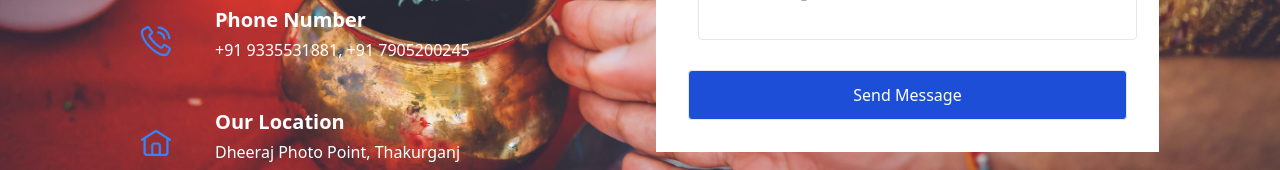
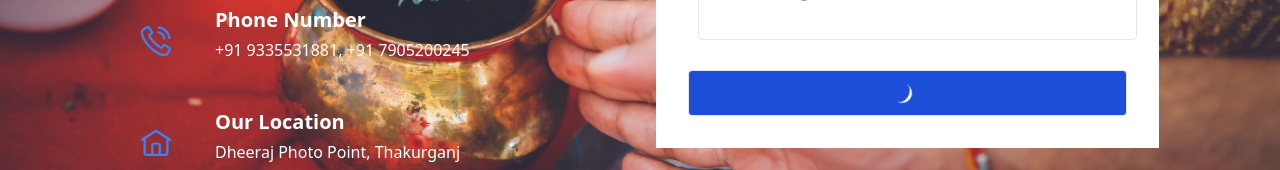
Before and after one commit to tejaspawar1137/photo-point, a Next.js app: page /components/Contact in a window 1280 px wide. Shown: the part 520-690 px from the top of the page. Built offline with nearby package versions, Linux system fonts and the light colour scheme.

Commit message:
sbi 40 fInalized

```diff
--- a/app/api/routes/Email/Send/route.ts
+++ b/app/api/routes/Email/Send/route.ts
@@ -7,7 +7,6 @@ export async function POST(req: Request, res: Response) {
     const reqBody = await req.json();
     const { formData } = reqBody;
 
-    // Create a Nodemailer transporter
     const transporter = nodemailer.createTransport({
       service: "gmail",
       auth: {
@@ -16,7 +15,6 @@ export async function POST(req: Request, res: Response) {
       },
     });
 
-    // Setup email data
     const mailOptions = {
       from: formData.email,
       to: "sharmaaniket682@gmail.com",
@@ -27,13 +25,13 @@ export async function POST(req: Request, res: Response) {
            <p>Message: ${formData.message}</p>`,
     };
 
-    // Send the email
-    const info = await transporter.sendMail(mailOptions);
+   await transporter.sendMail(mailOptions);
     return NextResponse.json(
       { success: true, message: "Email sent successfully" },
       { status: 200 }
     );
   } catch (error) {
+    console.log(error);
     return NextResponse.json(
       { success: false, message: "Failed to send email, please try again." },
       { status: 500 }
--- a/app/components/Contact/page.tsx
+++ b/app/components/Contact/page.tsx
@@ -24,7 +24,7 @@ const Contact = () => {
   });
 
   const [loading, setLoading] = useState(false); // Added loading state
-
+  const [mailLoading, setmailLoading] = useState(false);
   const authtoken = useSelector(
     (state) => (state as any).userReducer?.authtoken
   );
@@ -52,7 +52,7 @@ const Contact = () => {
   const handleSubmit = async (e: any) => {
     e.preventDefault();
 
-    setLoading(true);
+    setmailLoading(true);
 
     const sendBody = {
       formData,
@@ -80,7 +80,7 @@ const Contact = () => {
       return res; // Return the created folder
     } catch (error) {
     } finally {
-      setLoading(false);
+      setmailLoading(false);
     }
   };
 
@@ -94,14 +94,11 @@ const Contact = () => {
     visible: { opacity: 1, x: 10, transition: { duration: 1 } },
   };
 
-  return (
-   !loading? <div className="absolute top-0 w-full">
+  return !loading ? (
+    <div className="absolute top-0 w-full">
       <NavBar content={"white"} />
       <section className=" z-10 pt-16 pb-8 sm:pb-0 sm:pt-0 overflow-hidden h-[120vh] sm:h-screen dar dark:bg-dark py-4 sm:py-20 lg:py-[120px] relative contect-img ">
-        <div>
-          {/* Your existing contact form JSX */}
-          {loading && <Loader />}
-        </div>
+        <div></div>
         <div className="container mx-auto">
           <div className="flex flex-wrap  mt-5 sm:mt-28">
             <div className="lg:hidden flex flex-col sm: pt-10 ml-5 sm: text-5xl sm: font-bold sm: mb-0  font-sans shadow-xlg sm:opacity-80 ">
@@ -379,7 +376,7 @@ const Contact = () => {
                   >
                     <motion.input
                       required
-                      type="text"
+                      type="number"
                       name="phoneNumber"
                       placeholder="Your Phone"
                       className="border-stroke text-black dark:border-dark-3 dark:text-dark-6 dark:bg-dark text-body-color focus:border-primary w-full rounded border py-3 px-[14px] text-base outline-none"
@@ -411,9 +408,16 @@ const Contact = () => {
                   >
                     <button
                       type="submit"
-                      className="bg-blue-700 w-full p-3 text-white transition border rounded border-primary bg-primary hover:bg-opacity-90"
+                      className="bg-blue-700 w-full p-3 text-center flex justify-center text-white transition border rounded border-primary bg-primary hover:bg-opacity-90"
                     >
-                      Send Message
+                      {!mailLoading ? (
+                        <svg
+                          className="animate-spin h-5 w-5 mr-3 border-l-[3px]  border-white rounded-full"
+                          viewBox="0 0 24 24"
+                        ></svg>
+                      ) : (
+                        "Send Message"
+                      )}
                     </button>
                   </motion.div>
                 </form>
@@ -459,11 +463,11 @@ const Contact = () => {
         </div>
       </section>
       <Footer></Footer>
-    </div>:
-        <div className="h-full bg-white">
-          <Loader />
-        </div>
-
+    </div>
+  ) : (
+    <div className="h-full bg-white">
+      <Loader />
+    </div>
   );
 };
 
```
